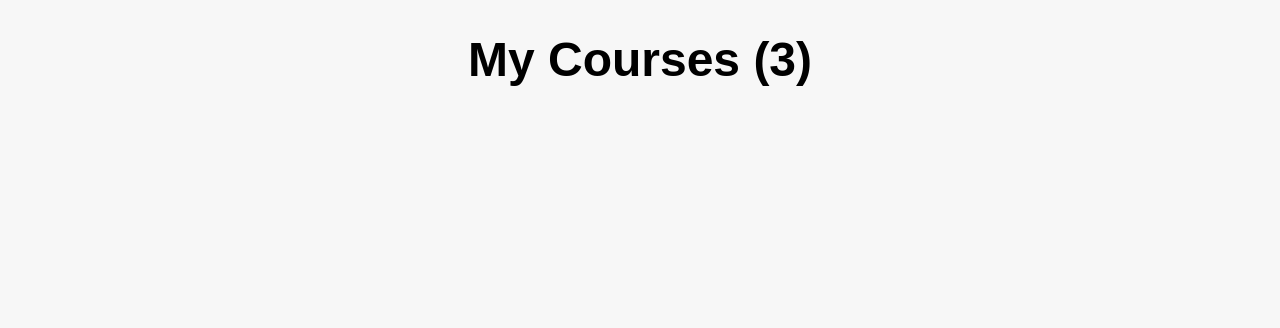
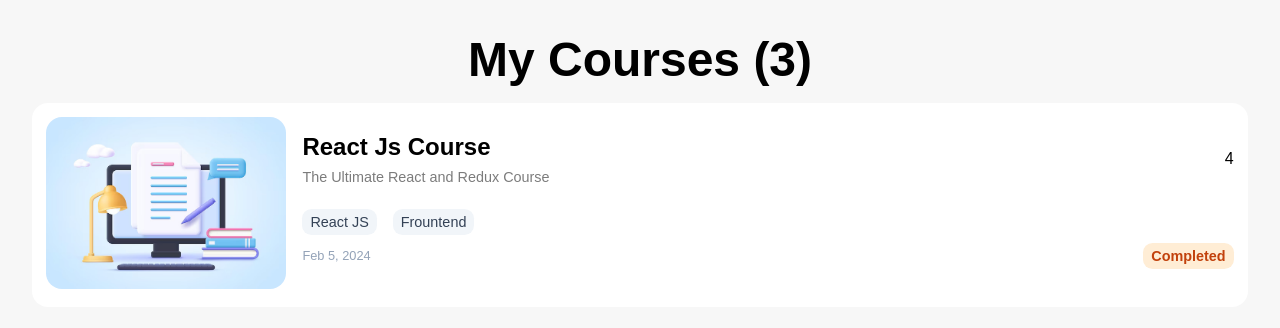
Before and after one commit to samadiSoheil/react-course, a React (Vite) app: page / in a window 1280 px wide. Shown: the top 328 px of the page. Built offline with nearby package versions, Linux system fonts and the light colour scheme.

Commit message:
Creat Course Wrapper and a Course

```diff
--- a/src/App.jsx
+++ b/src/App.jsx
@@ -38,6 +38,38 @@
   return (
     <div>
       <h1 className="">My Courses (3)</h1>
+      <div className="course-list">
+        <div className="course-item">
+          <div className="course-item__img">
+            <img src="../public/images/img1.jpg" alt="" />
+          </div>
+          <div className="course-item__detail">
+            <div className="course-item__body">
+              <div>
+                <p className="title">React Js Course</p>
+                <p className="desc">The Ultimate React and Redux Course</p>
+              </div>
+              <div className="rate">4</div>
+            </div>
+            <div className="course-item__footer">
+              <div className="tags">
+                <span className="badge badge--secondary">React JS</span>
+                <span className="badge badge--secondary">Frountend</span>
+              </div>
+              <div className="caption">
+                <div className="date">
+                  {new Date().toLocaleDateString("en-US", {
+                    month: "short",
+                    year: "numeric",
+                    day: "numeric",
+                  })}
+                </div>
+                <span className="badge badge--danger">Completed</span>
+              </div>
+            </div>
+          </div>
+        </div>
+      </div>
     </div>
   );
 }
```
